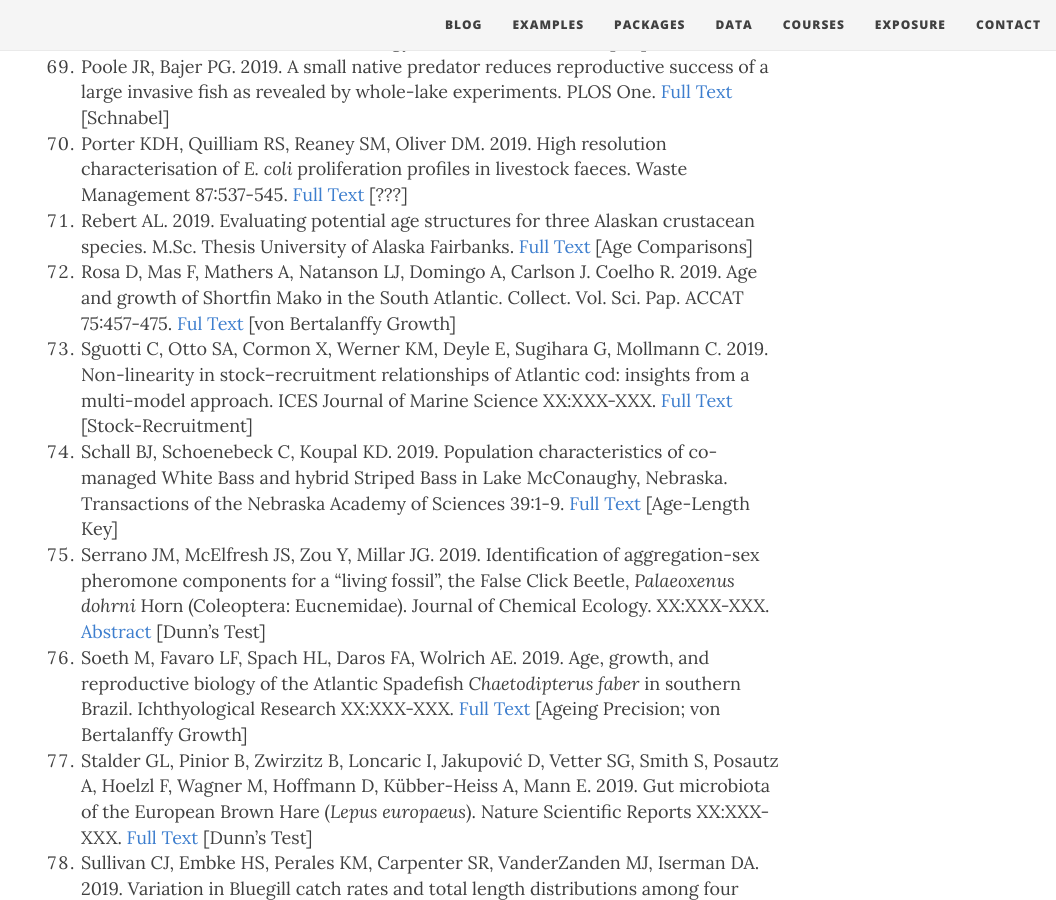
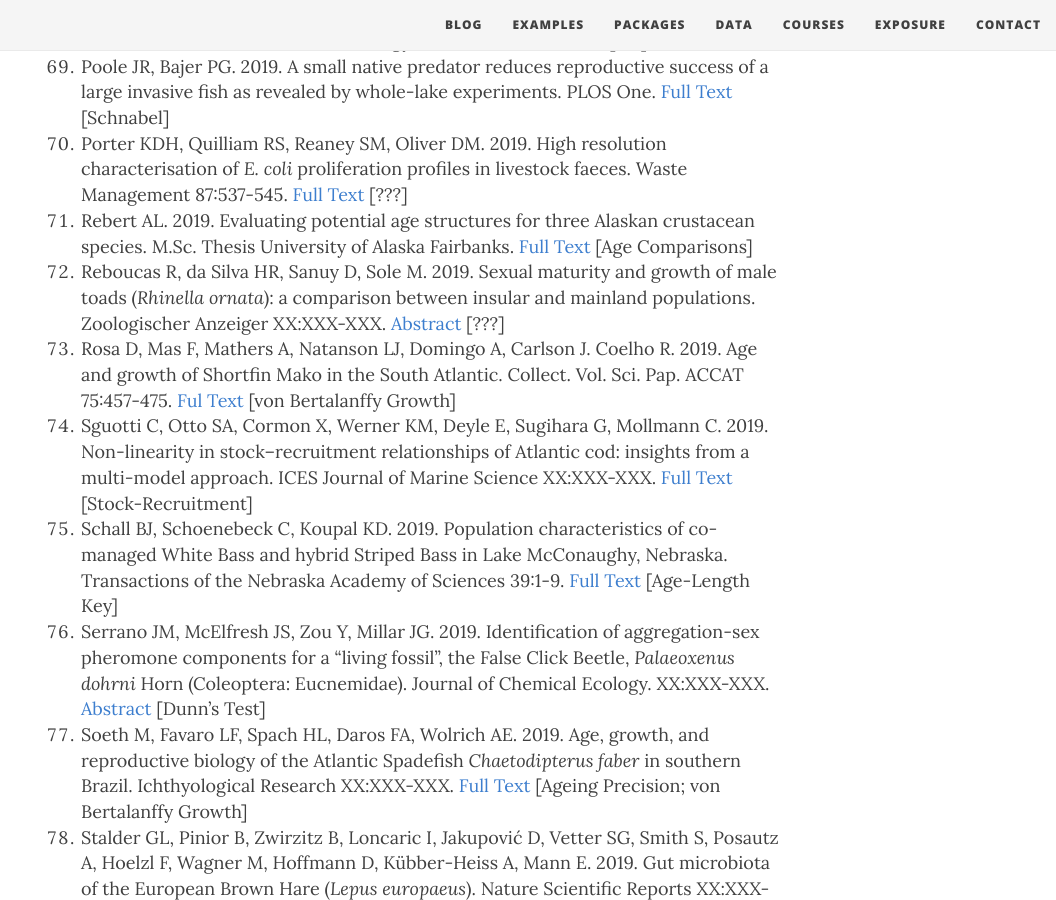
Before and after one commit to droglenc/fishR, a Jekyll site: the page built from exposure/exposure-citations19.md, in a window 1280 px wide and 900 px high, scrolled down 6436 px. Shown: the whole window, without its empty margins (224-1280 px from the left). Built offline with Jekyll 4.4.1, drawn with Linux system fonts in a browser that asks for light colours; nearby versions of some CDN libraries; some of the changed lines change nothing that is shown.

Commit message:
Update exposure-citations19.md

```diff
--- a/exposure/exposure-citations19.md
+++ b/exposure/exposure-citations19.md
@@ -5,7 +5,7 @@ subtitle: fishR and FSA is Being Used!!
 css: "/css/exposure-citation.css"
 ---
 
-The [**IFAR** book](http://derekogle.com/IFAR/), **fishR** website, or the **FSA** package were cited in the following <span id="contact-div">91</span> publications.
+The [**IFAR** book](http://derekogle.com/IFAR/), **fishR** website, or the **FSA** package were cited in the following <span id="contact-div">92</span> publications.
 
 1. Aslan CE, Shiels AB, Haines W, Liang CT. 2019. Non‐native insects dominate daytime pollination in a high‐elevation Hawaiian dryland ecosystem. American Journal of Botany XX:XXX-XXX. [Abstract](https://bsapubs.onlinelibrary.wiley.com/doi/abs/10.1002/ajb2.1233) [???]
 1. Altenritter ME, Walthier BD. 2019. The legacy of hypoxia: tracking carryover effects of low oxygen exposure in a demersal fish using geochemical tracers. Transactions of the American Fisheries Society XX:XXX-XXX. [Abstract](https://afspubs.onlinelibrary.wiley.com/doi/abs/10.1002/tafs.10159) [von Bertalanffy Growth]
@@ -79,6 +79,7 @@ amphibian conservation. Aquatic Conservation: Marine and Freshwater Ecosystems X
 1. Poole JR, Bajer PG. 2019. A small native predator reduces reproductive success of a large invasive fish as revealed by whole-lake experiments. PLOS One. [Full Text](https://journals.plos.org/plosone/article?id=10.1371/journal.pone.0214009) [Schnabel]
 1. Porter KDH, Quilliam RS, Reaney SM, Oliver DM. 2019. High resolution characterisation of *E. coli* proliferation profiles in livestock faeces. Waste Management 87:537-545. [Full Text](https://www.sciencedirect.com/science/article/pii/S0956053X19301084) [???]
 1. Rebert AL. 2019. Evaluating potential age structures for three Alaskan crustacean species. M.Sc. Thesis University of Alaska Fairbanks. [Full Text](https://search.proquest.com/openview/06d97b7a49549e27512983b55a8c6493/1) [Age Comparisons]
+1. Reboucas R, da Silva HR, Sanuy D, Sole M. 2019. Sexual maturity and growth of male toads (*Rhinella ornata*): a comparison between insular and mainland populations. Zoologischer Anzeiger XX:XXX-XXX. [Abstract](https://www.sciencedirect.com/science/article/pii/S0044523119300798) [???]
 1. Rosa D, Mas F, Mathers A, Natanson LJ, Domingo A, Carlson J. Coelho R. 2019. Age and growth of Shortfin Mako in the South Atlantic. Collect. Vol. Sci. Pap. ACCAT 75:457-475. [Ful Text](https://www.iccat.int/Documents/CVSP/CV075_2018/n_3/CV075030457.pdf) [von Bertalanffy Growth]
 1. Sguotti C, Otto SA, Cormon X, Werner KM, Deyle E, Sugihara G, Mollmann C. 2019. Non-linearity in stock–recruitment relationships of Atlantic cod: insights from a multi-model approach. ICES Journal of Marine Science XX:XXX-XXX. [Full Text](https://academic.oup.com/icesjms/advance-article/doi/10.1093/icesjms/fsz113/5522545) [Stock-Recruitment]
 1. Schall BJ, Schoenebeck C, Koupal KD. 2019. Population characteristics of co-managed White Bass and hybrid Striped Bass in Lake McConaughy, Nebraska. Transactions of the Nebraska Academy of Sciences 39:1-9. [Full Text](https://digitalcommons.unl.edu/cgi/viewcontent.cgi?article=1534&context=tnas) [Age-Length Key]
```
